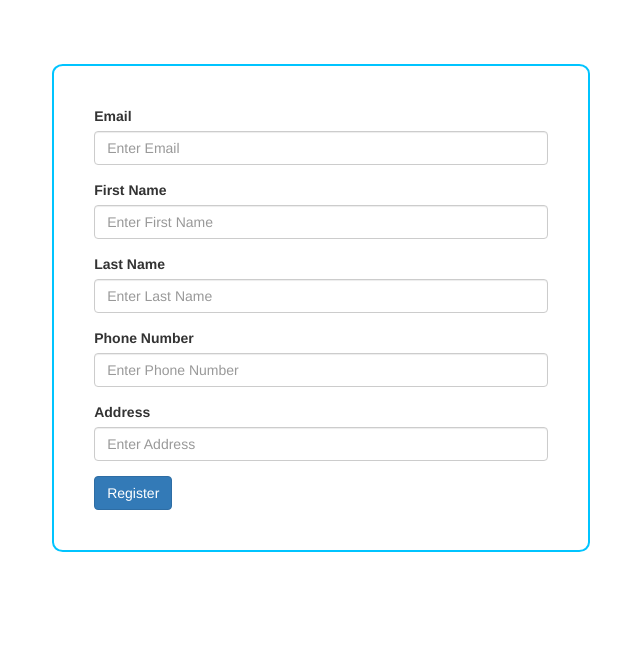
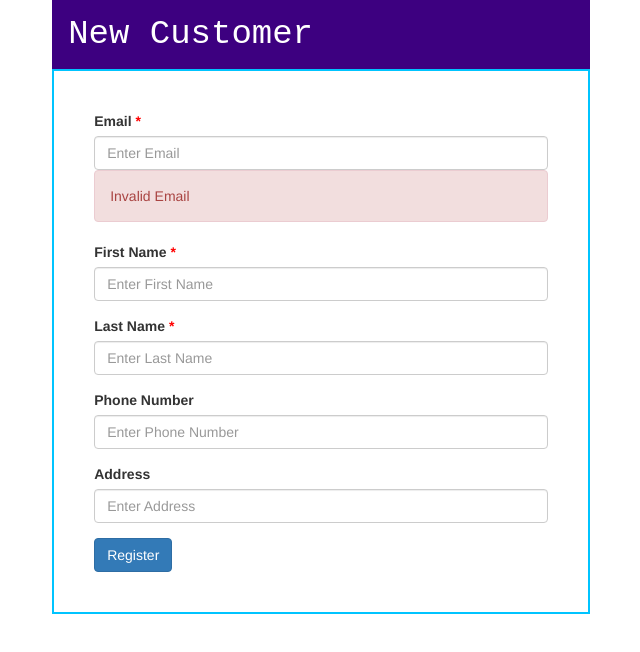
Before and after one commit to al890129/GM, a website: page index.html in a window 1280 px wide. Shown: the whole page, without its empty margins (319-959 px from the left). Drawn offline with nearby package versions, Linux system fonts and the light colour scheme; some packages are replaced by stand-ins of ours.

Commit message:
added style

```diff
--- a/style/sass/customers.scss
+++ b/style/sass/customers.scss
@@ -1,8 +1,15 @@
+header {
+	margin: 0 29% auto 29%;
+    background-color: #3d0080;
+    font-family: monospace;
+    font-size: 34px;
+    padding: 10px 0 10px 16px;
+    color: #fff;
+}
 form {
-	margin: 5% 29% auto 29%;
+	margin: 0 29% auto 29%;
     border: 2px solid #00c4ff;
     padding: 40px;
-    border-radius: 2%;
     .form-group {
 		.required {
 			&:after {
@@ -10,6 +17,9 @@ form {
 				color: red;
 			}
     	}
+	}
+	.alert-danger {
+		margin-top: -15px;
 	}
 }
 
--- a/view/create-customer.html
+++ b/view/create-customer.html
@@ -1,14 +1,17 @@
+<section>
+  <header>New Customer</header>
   <form id="customerForm">
     <div class="form-group">
-    <label for="email">Email</label>
+      <label for="email" class="required">Email</label>
       <input type="text" class="form-control" id="email" ng-model='email' placeholder="Enter Email">
     </div>
+    <p class="alert alert-danger">Invalid Email</p>
     <div class="form-group">
-    <label for="firstname">First Name</label>
+      <label for="firstname" class="required">First Name</label>
       <input type="text" class="form-control" id="firstname" ng-model='firstname' placeholder="Enter First Name" ng-keyup="validEmail()">
     </div>
     <div class="form-group">
-    <label for="lastname">Last Name</label>
+      <label for="lastname" class="required">Last Name</label>
       <input type="text" class="form-control" id="lastname" ng-model='lastname' placeholder="Enter Last Name">
     </div>
     <div class="form-group">
@@ -21,3 +24,4 @@
     </div>
     <button type="submit" class="btn btn-primary" ng-disabled="validInput" ng-click="buttonCallback()">{{buttonlabel}}</button>
   </form>
+</section>
```
Also changed, not shown: style/css/customers.css. Lines whose indentation alone changed are shown as unchanged.
